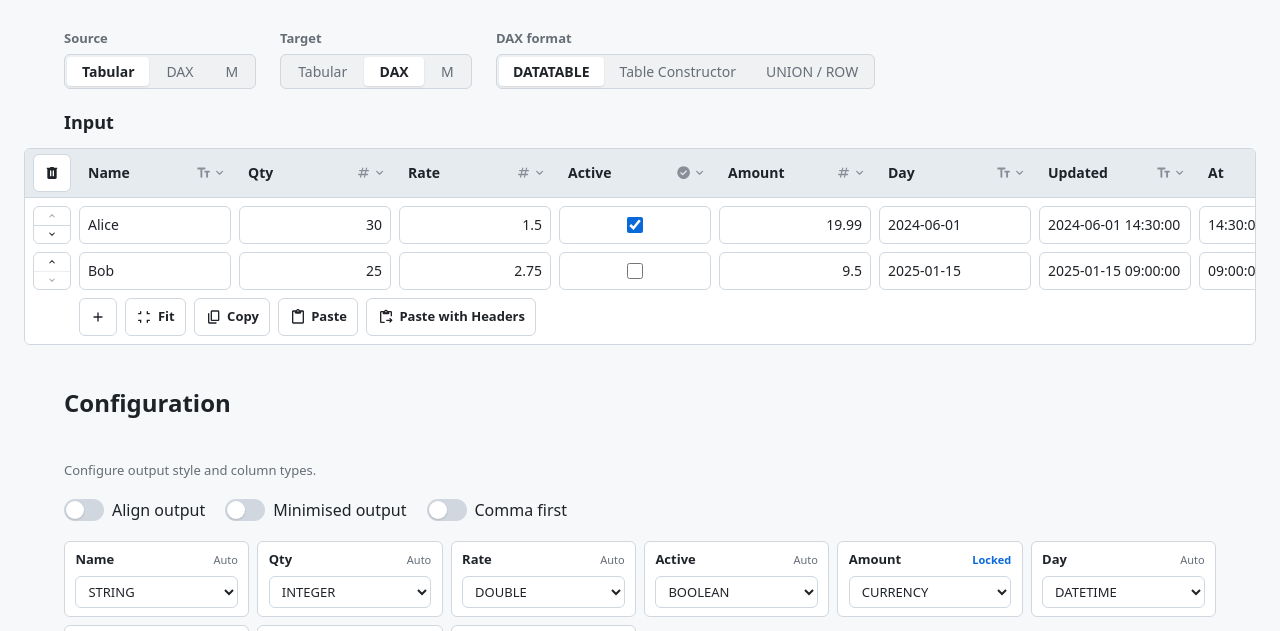
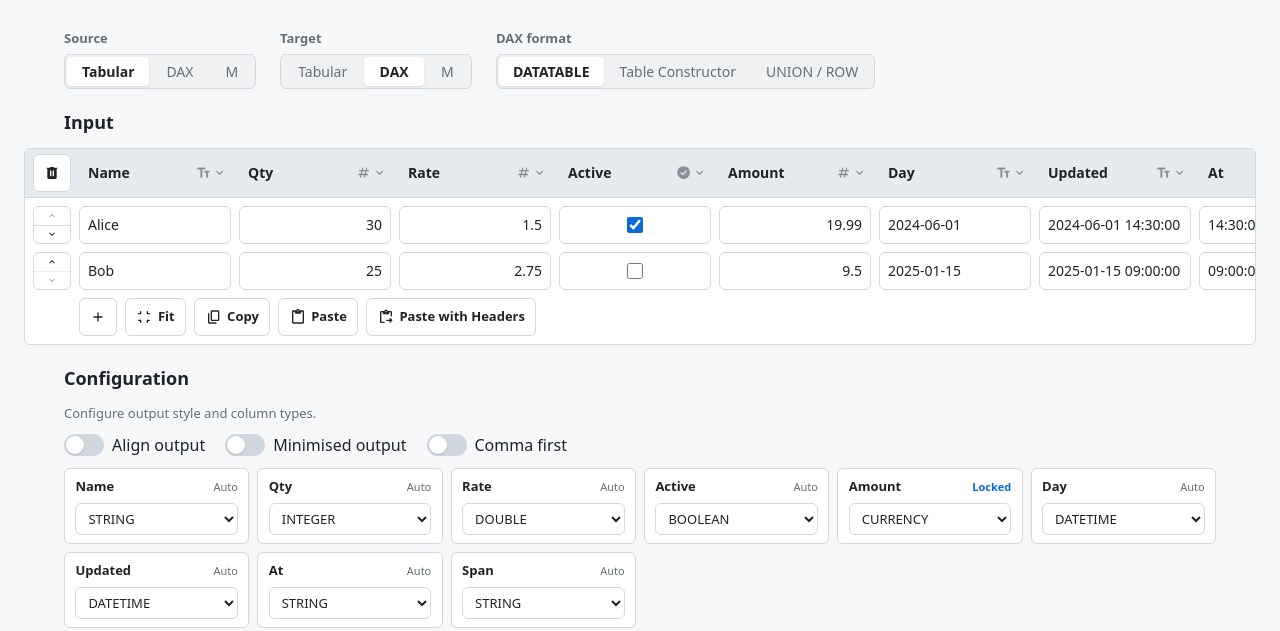
Before and after one commit to filcuk/pbi-tabulator, a website with bundled scripts: page index.html in a window 1280 px wide. Shown: the part 89-720 px from the top of the page. Built offline with nearby package versions, Linux system fonts and the light colour scheme; no server answers.

Commit message:
Fix config heading

```diff
--- a/index.html
+++ b/index.html
@@ -159,7 +159,7 @@
           </section>
 
           <section
-            class="converter of-pane converter-config"
+            class="converter-pane converter-config"
             id="config-section"
             aria-labelledby="config-heading"
           >
```
